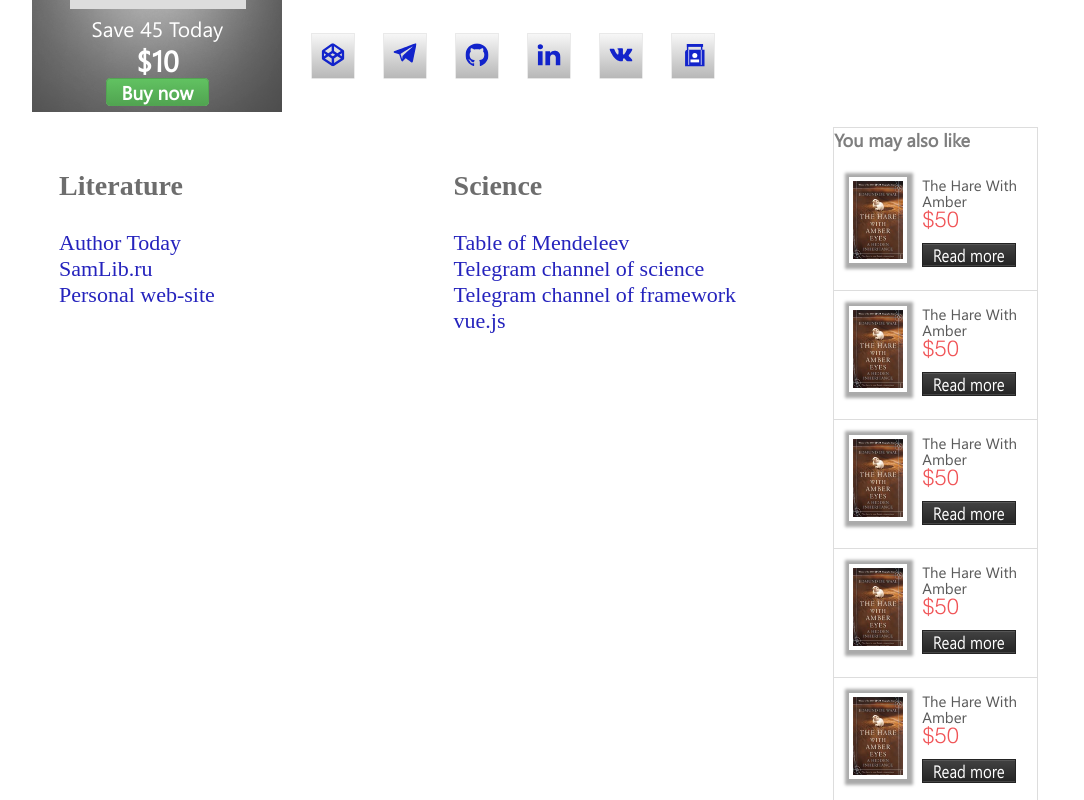
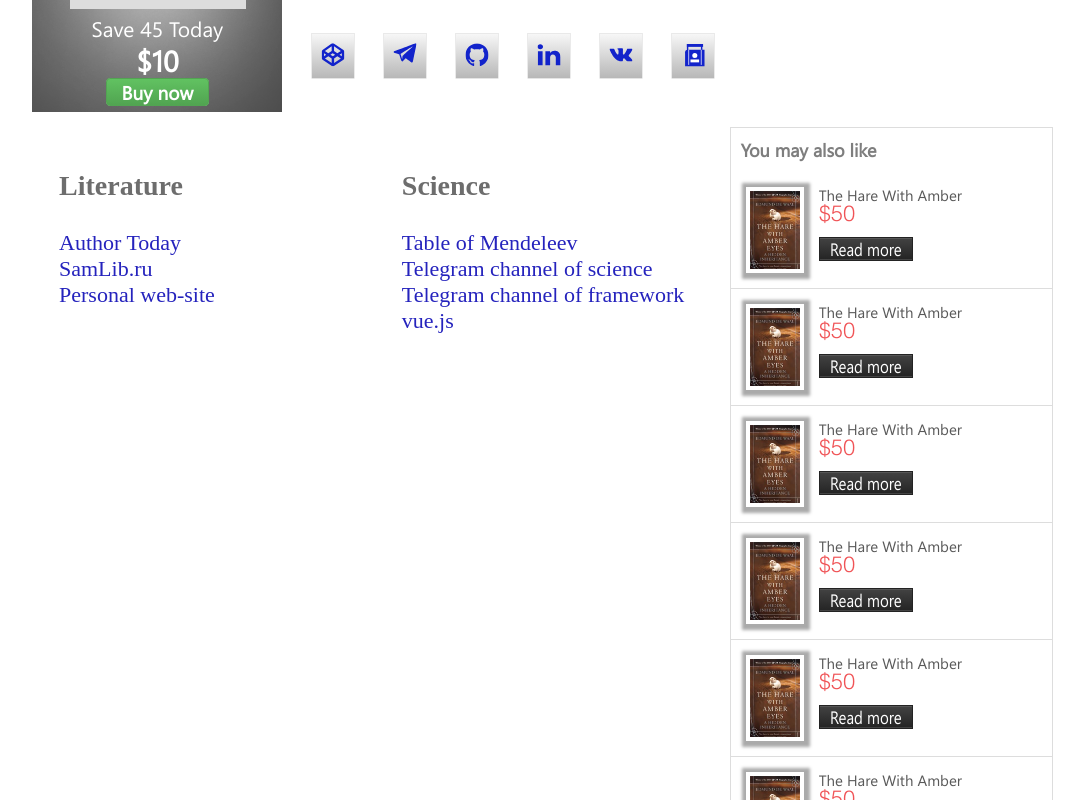
Before and after one commit to IvanShavliuga/booksshop, a Vue app: page /about in a window 1280 px wide. Shown: the part 500-1300 px from the top of the page, without its empty margins (99-1183 px from the left). Built offline with nearby package versions, Linux system fonts and the light colour scheme.

Commit message:
bookbanner |left list of books (width, margin correct)

```diff
--- a/src/components/Bookbanner.vue
+++ b/src/components/Bookbanner.vue
@@ -15,13 +15,14 @@
 @import '../assets/css/style.less';
 
 .bookbanner {
-  width: 16vw;
+  width: 30vw;
   border: 1px solid @bordercolor;
   padding: 0;
   margin: 15px;
+  margin-right: 0;
   &__header {
     font-size: 18px;
-    margin: 0 0 10px 0;
+    margin: 10px;
     color: #7e7e7e;
     font-family: @bodyfont;
   }
```
